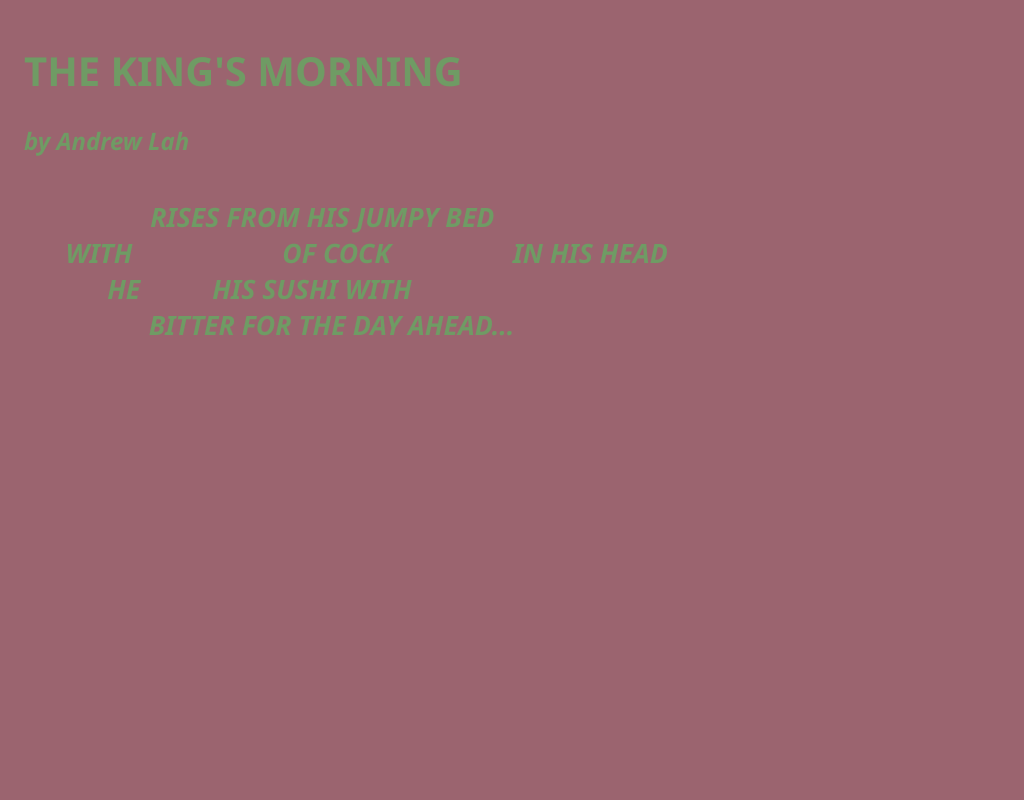
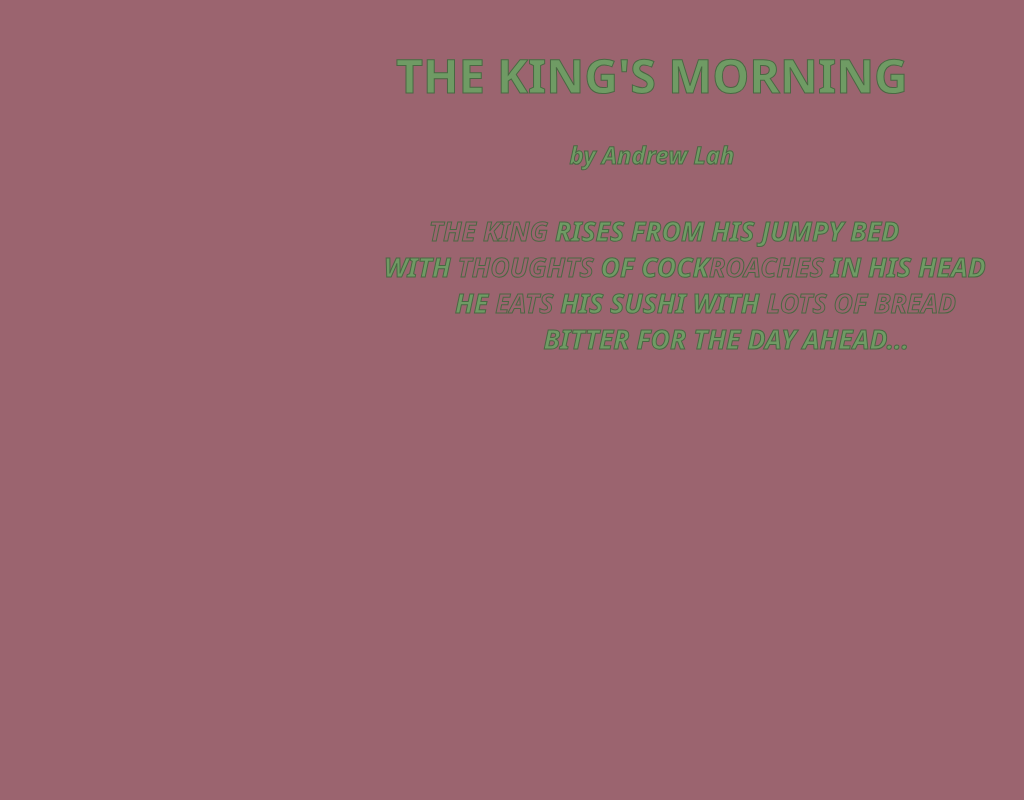
Before and after one commit to lahdaeyoung/MEDP331, a PHP site: page /week2/week2.html in a window 1280 px wide. Shown: the whole page, without its empty margins (0-1024 px from the left). Run offline with PHP 8.4, Linux system fonts and the light colour scheme; some libraries are stand-ins or nearby versions.

Commit message:
csschanges

```diff
--- a/week2/week2.css
+++ b/week2/week2.css
@@ -1,6 +1,8 @@
 body {
+    text-align: center;
     background: #9B646F;
     color: #6F9B64;
+    -webkit-text-stroke: 1px #4a6843;
     margin: 32pt 0 0 18pt;
     font-family: 'Segoe UI', Tahoma, Verdana, sans-serif;
 }
@@ -12,7 +14,7 @@
 
 h1 {
     text-transform: uppercase;
-    font-size: 30pt;
+    font-size: 35pt;
 }
 
 h1 sub {
@@ -25,7 +27,9 @@
 }
 
 #main {
-    width: 70%;
+    position: absolute;
+    text-align: center;
+    width: 100%;
 }
 
 #main div {
--- a/week2/week2.html
+++ b/week2/week2.html
@@ -14,6 +14,8 @@
     <div id="main">
 
     </div>
+
+    <script src="https://cdn.jsdelivr.net/npm/p5@1.4.1/lib/p5.js"></script>
     <script src="week2.js"></script>
 </body>
 <grammarly-desktop-integration data-grammarly-shadow-root="true"></grammarly-desktop-integration>
--- a/week2/week2.js
+++ b/week2/week2.js
@@ -1,3 +1,4 @@
+
 var t = 0,
 adjective = ['TIDY',
     'TERRIFIC',
--- a/week3/week3.css
+++ b/week3/week3.css
@@ -2,6 +2,7 @@
     text-align: center;
     background: #9B646F;
     color: #6F9B64;
+    -webkit-text-stroke: 1px #4a6843;
     margin: 32pt 0 0 18pt;
     font-family: 'Segoe UI', Tahoma, Verdana, sans-serif;
 }
@@ -13,7 +14,7 @@
 
 h1 {
     text-transform: uppercase;
-    font-size: 30pt;
+    font-size: 35pt;
 }
 
 h1 sub {
```
Also changed, not shown: week3/week3.html (+0 -20 lines).
